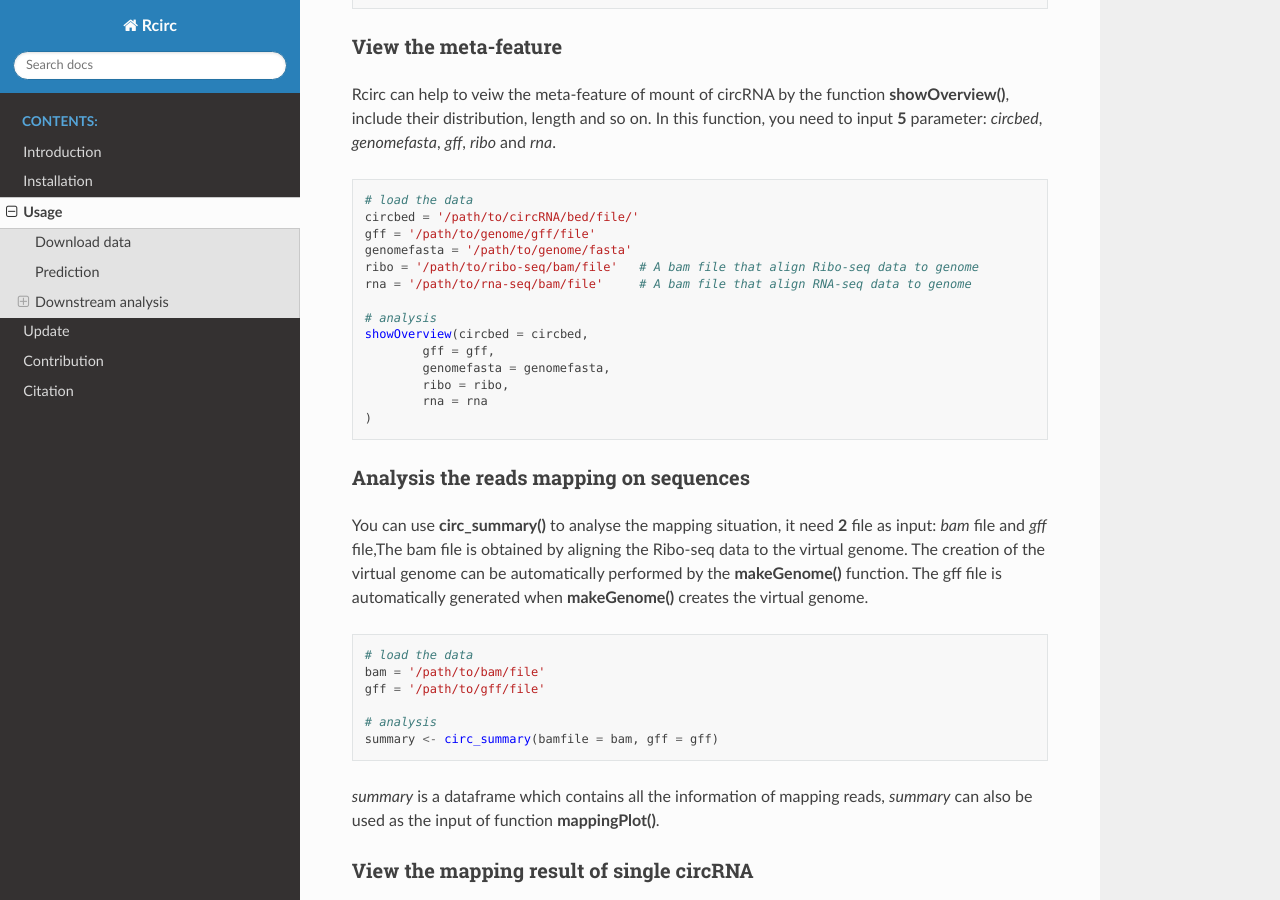
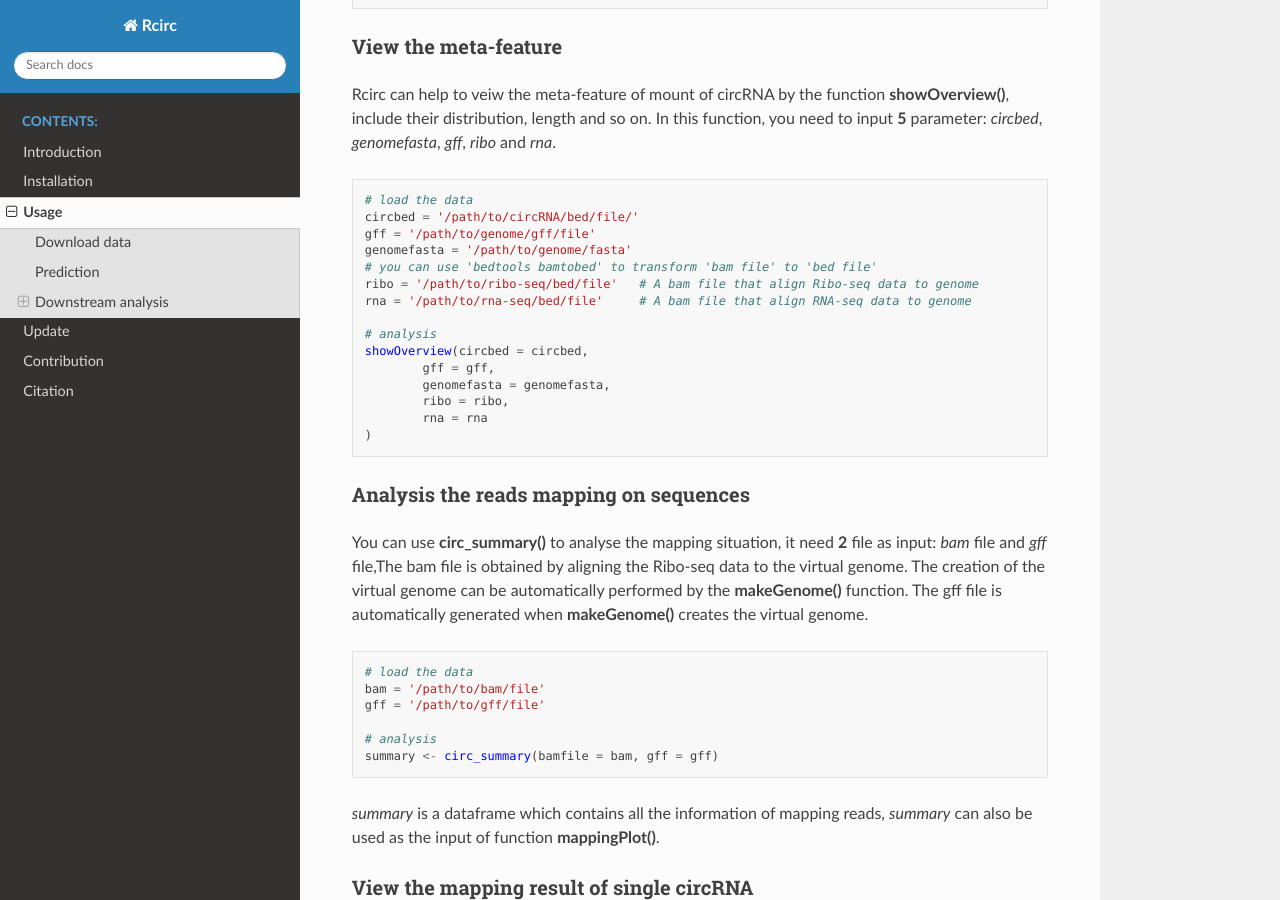
Before and after one commit to PSSUN/Rcirc_doc, a Sphinx documentation site: the page built from source/Usage/Usage.md, in a window 1280 px wide and 900 px high, scrolled down 2364 px. Built offline with Sphinx 7.4.7 and the Read the Docs theme 2.0.0, drawn with Linux system fonts in a browser that asks for light colours.

Commit message:
Update Usage.md

```diff
--- a/source/Usage/Usage.md
+++ b/source/Usage/Usage.md
@@ -110,8 +110,9 @@ Rcirc can help to veiw the meta-feature of mount of circRNA by the function **sh
 circbed = '/path/to/circRNA/bed/file/'
 gff = '/path/to/genome/gff/file'
 genomefasta = '/path/to/genome/fasta'
-ribo = '/path/to/ribo-seq/bam/file'   # A bam file that align Ribo-seq data to genome
-rna = '/path/to/rna-seq/bam/file'     # A bam file that align RNA-seq data to genome
+# you can use 'bedtools bamtobed' to transform 'bam file' to 'bed file'
+ribo = '/path/to/ribo-seq/bed/file'   # A bam file that align Ribo-seq data to genome
+rna = '/path/to/rna-seq/bed/file'     # A bam file that align RNA-seq data to genome
 
 # analysis
 showOverview(circbed = circbed,
```
